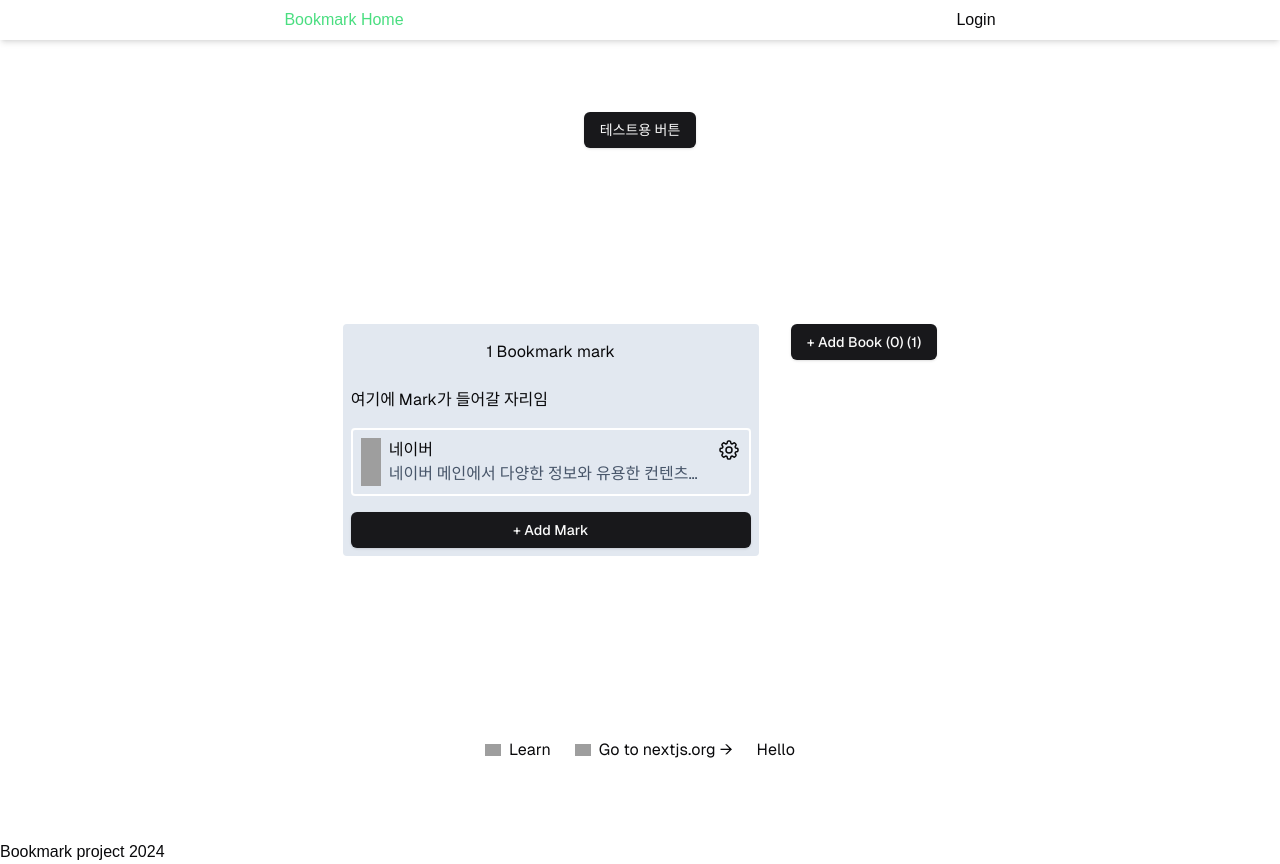
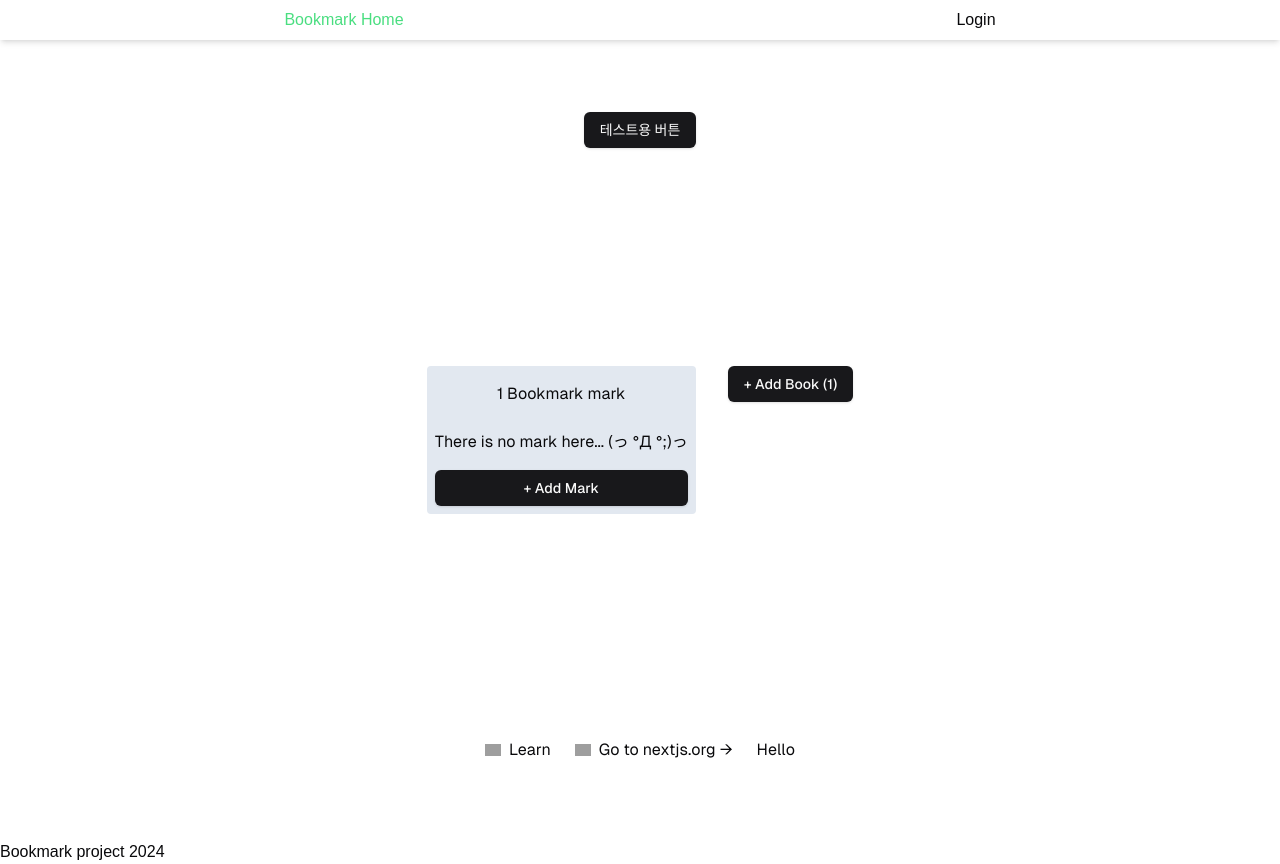
Before and after one commit to jykang24/kc4, a Next.js app in the folder next/app14/: page / in a window 1280 px wide. Built offline with nearby package versions, Linux system fonts and the light colour scheme; grey boxes are pictures that could not be loaded.

Commit message:
mark클릭시 이동

```diff
--- a/next/app14/app/components/Book.tsx
+++ b/next/app14/app/components/Book.tsx
@@ -11,24 +11,16 @@ type Props = {
   // withDel:boolean;
 };
 type MarkType = {
-  //TODO: type수정하기
   id: number;
-  imgUrl?: string;
+  url: string;
+  imgUrl: string;
   title: string;
   description: string;
 };
 
-const sampleMark = [
-  {
-    id: 999,
-    title: '네이버',
-    description: '네이버 메인에서 다양한 정보와 유용한 컨텐츠를 만나 보세요',
-  },
-];
-
 //TODO: 길어지면 스크롤되도록
 export default function Book({ id, name }: Props) {
-  const [markList, setMarkList] = useState<MarkType[]>(sampleMark);
+  const [markList, setMarkList] = useState<MarkType[]>([]);
 
   //const [isEditingBook, setEditingBook] = useState(false);
   const [isAddingMark, setAddingMark] = useState(false);
@@ -41,7 +33,7 @@ export default function Book({ id, name }: Props) {
   const toggleMark = () => setAddingMark((pre) => !pre);
 
   useEffect(() => {
-    console.log('markList updated rendering now...');
+    console.log('markList updated Book rendering now...');
   }, [markList]);
 
   return (
@@ -53,26 +45,25 @@ export default function Book({ id, name }: Props) {
           {id} {name}
         </p>
       )} */}
+
+      {/* /* TODO: 누르면 book name수정할수있게 변경 */}
       <p className='text-center m-2'>
         {id} {name}
       </p>
-
-      <ul>
-        <li>여기에 Mark가 들어갈 자리임</li>
-      </ul>
 
       {markList.length > 0 ? (
         markList.map((mark) => (
           <Mark
             key={mark.id}
             id={mark.id}
+            url={mark.url}
             title={mark.title}
             description={mark.description}
             imgUrl={mark.imgUrl}
           />
         ))
       ) : (
-        <p>There is no mark here.</p>
+        <p>There is no mark here... (っ °Д °;)っ</p>
       )}
 
       {isAddingMark ? (
@@ -84,8 +75,6 @@ export default function Book({ id, name }: Props) {
       ) : (
         <Button onClick={toggleMark}>+ Add Mark</Button>
       )}
-
-      {/* <div>{여기에 mark들이 들어갈것임}</div> */}
     </div>
   );
 }
--- a/next/app14/app/components/BookEditor.tsx
+++ b/next/app14/app/components/BookEditor.tsx
@@ -12,16 +12,14 @@ type Props = {
   setBookList: (booklist: BookType[]) => void;
   book?: BookType; //QQQ 단일 book을 받을건지, list로 받을건지?
   toggleEditing: () => void;
-  plusCount: () => void;
 };
 
-//TODO: book삭제시 plusCount말고 minusCount
+//TODO: book삭제시 minusCount
 export default function BookEditor({
   bookList,
   setBookList,
   book,
   toggleEditing,
-  plusCount,
 }: Props) {
   const inputRef = useRef<HTMLInputElement>(null);
   const [isEditing, setEditing] = useState(false); //isEditing true= edit할 상태, false=add할 상태
@@ -44,12 +42,10 @@ export default function BookEditor({
       //add
       console.log('Book Editor adding now');
       console.log('Before bookList add>>', bookList);
-
       setBookList([
         ...bookList,
-        { id: bookList.length + 20, name: inputRef.current.value || '' },
+        { id: Date.now(), name: inputRef.current.value || '' },
       ]); //TODO: id바꾸기 test중
-      plusCount();
     } else {
       setBookList(
         bookList.map((book) =>
--- a/next/app14/app/components/Mark.tsx
+++ b/next/app14/app/components/Mark.tsx
@@ -1,27 +1,30 @@
 type Props = {
   id: number;
-  imgUrl?: string;
+  url: string;
+  imgUrl: string;
   title: string;
-  description?: string; //TODO:추가해야함
+  description: string;
 };
-export default function Mark({ id, imgUrl, title, description }: Props) {
+export default function Mark({ id, url, imgUrl, title, description }: Props) {
   return (
+    <a href={url} target='_blank' rel='noopener noreferrer'>
       <div className='border-2 border-white bg-slate-200 flex gap-2 rounded-sm p-2'>
-      {/* TODO: img는 임시로 만든것, 크롤링해서 가져올것임 */}
         <img
           className='dark:invert justify-center'
-        src={imgUrl ? imgUrl : 'https://nextjs.org/icons/vercel.svg'}
-        alt='og img'
-        width={20}
-        height={20}
+          src={imgUrl} //TODO: not found img
+          alt='og:img'
+          width={50}
+          height={26}
         />
         <div className='flex flex-col flex-grow'>
-        <p>{title}</p>
+          <p>
+            {title} {id}
+          </p>
           <p className='text-slate-600 truncate w-80'>
-          {description ? description : '임시 설명입니다. 설명을 추가하세요.'}
+            {description}
           </p>
         </div>
-      {/* TODO: onClick해서 클릭하면 mark 수정되도록*/}
+        {/* TODO: icon onClick해서 클릭하면 mark 수정되도록*/}
         <svg
           xmlns='http://www.w3.org/2000/svg'
           fill='none'
@@ -42,6 +45,7 @@ export default function Mark({ id, imgUrl, title, description }: Props) {
           />
         </svg>
         {/* TODO: delete버튼 추가하기 */}
-    </div>
+      </div>{' '}
+    </a>
   );
 }
--- a/next/app14/app/components/MarkEditor.tsx
+++ b/next/app14/app/components/MarkEditor.tsx
@@ -2,11 +2,10 @@ import { Button } from '@/components/ui/button';
 import { FormEvent, useEffect, useRef } from 'react';
 import { fetchData } from '../actions/fetchData';
 
-// import FetchButton from './fetchButton';
-
 export type MarkType = {
   id: number;
-  imgUrl?: string;
+  url: string;
+  imgUrl: string;
   title: string;
   description: string;
 };
@@ -44,26 +43,31 @@ export default function MarkEditor({
 
     if (!urlRef) return alert('urlRef is null');
 
+    if (urlRef.current != null || urlRef.current != undefined) {
       const { title, imgUrl, description } = await fetchData(
-      urlRef.current?.value || ' '
+        urlRef.current.value || ' '
       );
 
       console.log('title', title);
       console.log('description', description);
       console.log('imgUrl', imgUrl);
+      console.log('url', urlRef.current.value); //Test용
+
       setMarkList([
         ...markList,
         {
           id: Math.max(...markList.map((mark) => mark.id), 0) + 1,
+          url: urlRef.current.value,
           title,
           imgUrl,
           description,
         },
       ]);
+    }
   };
 
   useEffect(() => {
-    console.log('markList updated, Mark Editor rendering..');
+    console.log('markList updated, MarkEditor rendering..');
   }, [markList]);
 
   return (
--- a/next/app14/app/page.tsx
+++ b/next/app14/app/page.tsx
@@ -10,17 +10,14 @@ import BookEditor from './components/BookEditor';
 type BookType = {
   id: number;
   name: string;
-  //   editBook?: (id: number) => void;
-  // toggleMark?: () => void;
   // withDel:boolean;
 };
 
 export default function Home() {
-  //const bookList: BookType[] = []; //QQQ books상태관리?
+  //const [bookList, setBookList] = useState<BookType[]>([]); //QQQ books상태관리?
   const [bookList, setBookList] = useState<BookType[]>([
     { id: 1, name: 'Bookmark mark' },
   ]);
-  const [count, setCount] = useState(0);
   const [isAddingBook, setAddingBook] = useState(false);
 
   const addBook = () => {
@@ -35,35 +32,20 @@ export default function Home() {
   return (
     <div className='snap-x grid grid-rows-[20px_1fr_20px] items-center justify-items-center min-h-screen p-8 pb-20 gap-16 sm:p-20 font-[family-name:var(--font-geist-sans)]'>
       <Button>테스트용 버튼</Button>
+
       <main className='flex gap-8 row-start-2 items-center sm:items-start'>
-        {/* TODO: div>Book컴포넌트로 수정,Book 안에 Mark여러개 들어가도록 변경, 세로로 길게나타내기,스크롤추가 */}
-
         {bookList.map((book) => {
           return <Book key={book.id} id={book.id} name={book.name} />;
         })}
-
-        {/* TODO: 누르면 book name수정할수있게 변경
-          <p onClick={editBook} className='text-center m-2'>
-            BookMark BookMark
-          </p>
-          <Mark
-            title='네이버'
-            description='네이버 메인에서 다양한 정보와 유용한 컨텐츠를 만나 보세요'
-          />
-          <Mark title='Kakao' />
-          <Mark title='Youtube' /> */}
 
         {isAddingBook ? (
           <BookEditor
             bookList={bookList}
             setBookList={setBookList}
             toggleEditing={toggleBook}
-            plusCount={() => setCount((pre) => pre + 1)}
           />
         ) : (
-          <Button onClick={addBook}>
-            + Add Book ({count}) ({bookList.length})
-          </Button>
+          <Button onClick={addBook}>+ Add Book ({bookList.length})</Button>
         )}
       </main>
 
```
Lines whose indentation alone changed are shown as unchanged.
